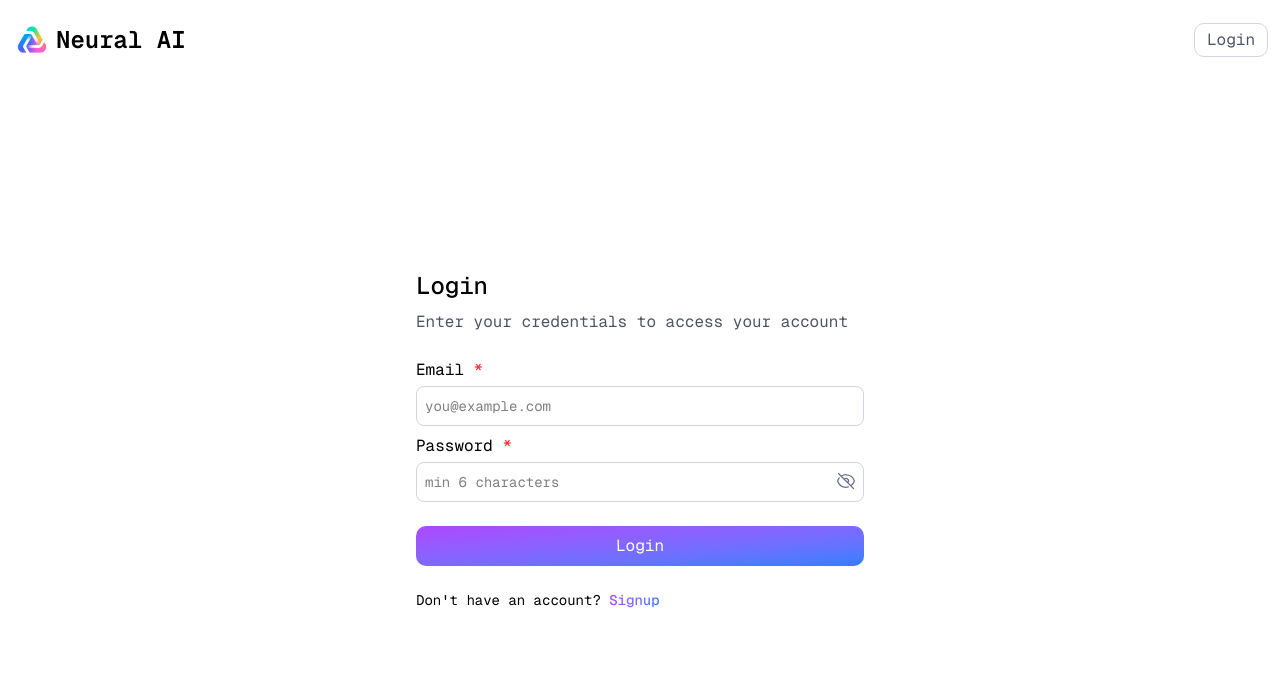
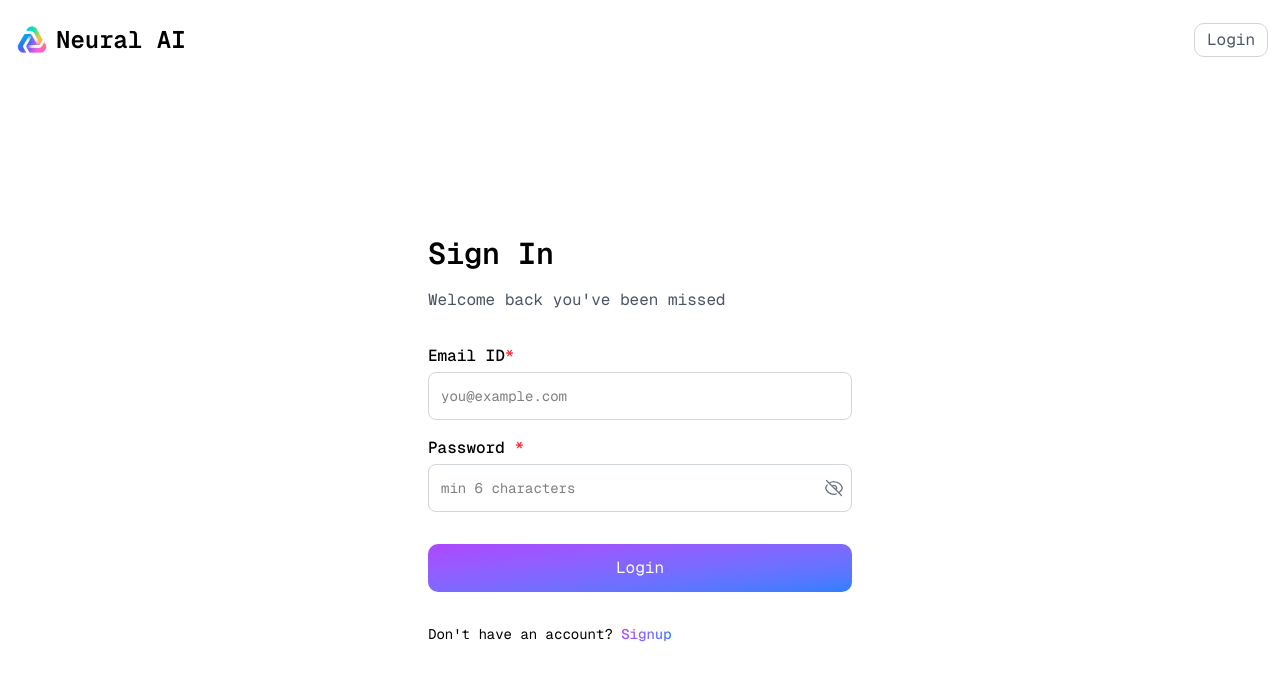
Before and after one commit to AdityaNaida/neuralai_frontend, a React (Vite) app: page /login in a window 1280 px wide. Shown: the top 680 px of the page. Built offline with nearby package versions, Linux system fonts and the light colour scheme; no server answers.

Commit message:
[MODIFY] Login and Signup UI

```diff
--- a/src/routes/auth/Login.tsx
+++ b/src/routes/auth/Login.tsx
@@ -74,22 +74,22 @@ export default function Login() {
     }
   };
   return (
-    <div className="h-[calc(100vh-64px)] md:h-[calc(100vh-80px)] px-3 flex justify-center text-left flex-col gap-2">
+    <div className="h-[calc(100vh-64px)] md:h-[calc(100vh-80px)] px-3 py-20 flex md:justify-center text-left flex-col gap-2">
       <form
         onSubmit={handleSubmit}
-        className="flex flex-col gap-2  max-w-md mx-auto w-full"
+        className="flex flex-col gap-4 px-3  max-w-md mx-auto w-full"
       >
-        <h1 className="text-2xl font-medium">Login</h1>
-        <p className="text-sm md:text-base text-gray-600">
-          Enter your credentials to access your account
+        <h1 className="text-3xl font-semibold">Sign In</h1>
+        <p className=" md:text-base text-gray-600">
+          Welcome back you've been missed
         </p>
 
         <div className="flex flex-col gap-1 mt-4">
-          <label htmlFor="email">
-            Email <span className="text-red-500">*</span>
+          <label htmlFor="email" className="font-medium">
+            Email ID<span className="text-red-500">*</span>
           </label>
           <input
-            className="text-sm border border-gray-300 h-10 px-2 focus:outline-blue-400"
+            className="text-sm border border-gray-300 h-12 px-3 focus:outline-blue-400"
             placeholder="you@example.com"
             type="email"
             required
@@ -101,11 +101,11 @@ export default function Login() {
           />
         </div>
         <div className="flex flex-col gap-1 relative">
-          <label htmlFor="password">
+          <label htmlFor="password" className="font-medium">
             Password <span className="text-red-500">*</span>
           </label>
           <input
-            className="text-sm border border-gray-300 h-10 px-2 focus:outline-blue-400"
+            className="text-sm border border-gray-300 h-12 px-3 focus:outline-blue-400"
             placeholder="min 6 characters"
             type={viewPassword ? "text" : "password"}
             required
@@ -163,7 +163,7 @@ export default function Login() {
         <button
           style={{ borderRadius: `10px` }}
           disabled={isSubmitting}
-          className="bg-gradient-to-br from-purple-500 to-blue-500 py-2 text-white mt-4 cursor-pointer"
+          className="bg-gradient-to-br from-purple-500 to-blue-500 py-3 text-white mt-4 cursor-pointer"
         >
           {isSubmitting ? (
             <div className="flex items-center justify-center gap-2">
@@ -192,7 +192,7 @@ export default function Login() {
           Don&apos;t have an account?{" "}
           <NavLink
             to={"/signup"}
-            className={`text-transparent bg-clip-text bg-gradient-to-r from-purple-500 to-blue-500 font-medium underline`}
+            className={`text-transparent bg-clip-text bg-gradient-to-r from-purple-500 to-blue-500 font-medium`}
           >
             Signup
           </NavLink>{" "}
--- a/src/routes/auth/Signup.tsx
+++ b/src/routes/auth/Signup.tsx
@@ -76,13 +76,13 @@ export default function Signup() {
     }
   };
   return (
-    <div className="h-[calc(100vh-64px)] md:h-[calc(100vh-80px)] px-3 flex justify-center text-left flex-col gap-2">
+    <div className="h-[calc(100vh-64px)] md:h-[calc(100vh-80px)] py-20 px-3 flex md:justify-center text-left flex-col gap-2">
       <form
         onSubmit={handleSubmit}
-        className="flex flex-col gap-2  max-w-md mx-auto w-full"
+        className="flex flex-col gap-4  max-w-md mx-auto w-full px-3"
       >
-        <h1 className="text-2xl font-medium">Get Started now</h1>
-        <p className="text-sm md:text-base text-gray-600">
+        <h1 className="text-3xl font-semibold">Sign Up</h1>
+        <p className="text-base text-gray-600">
           Enter your credentials to access your account
         </p>
         <div className="flex flex-col gap-1 mt-4">
@@ -90,7 +90,7 @@ export default function Signup() {
             Name <span className="text-red-500">*</span>
           </label>
           <input
-            className="text-sm border border-gray-300 h-10 px-2 focus:outline-blue-400"
+            className="text-sm border border-gray-300 h-12 px-2 focus:outline-blue-400"
             placeholder="John Doe"
             type="text"
             required
@@ -106,7 +106,7 @@ export default function Signup() {
             Email <span className="text-red-500">*</span>
           </label>
           <input
-            className="text-sm border border-gray-300 h-10 px-2 focus:outline-blue-400"
+            className="text-sm border border-gray-300 h-12 px-2 focus:outline-blue-400"
             placeholder="you@example.com"
             type="email"
             required
@@ -122,7 +122,7 @@ export default function Signup() {
             Password <span className="text-red-500">*</span>
           </label>
           <input
-            className="text-sm border border-gray-300 h-10 px-2 focus:outline-blue-400"
+            className="text-sm border border-gray-300 h-12 px-2 focus:outline-blue-400"
             placeholder="min 6 characters"
             type={viewPassword ? "text" : "password"}
             required
@@ -180,7 +180,7 @@ export default function Signup() {
         <button
           style={{ borderRadius: `10px` }}
           disabled={isSubmitting}
-          className="bg-gradient-to-br from-purple-500 to-blue-500 py-2 text-white mt-4 cursor-pointer"
+          className="bg-gradient-to-br from-purple-500 to-blue-500 py-3 text-white mt-4 cursor-pointer"
         >
           {isSubmitting ? (
             <div className="flex items-center justify-center gap-2">
```
